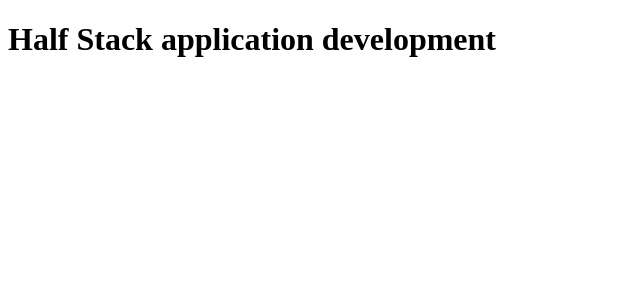
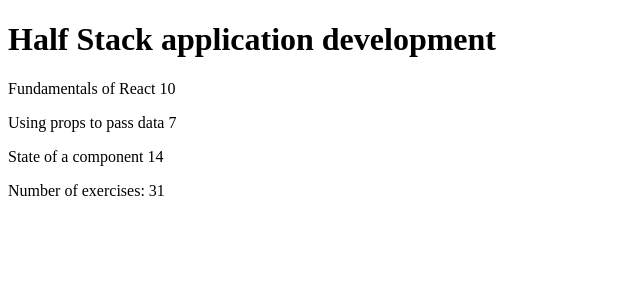
Before and after one commit to NaderBhrr/FullstackOPEN2021, a React (Create React App) app in the folder part01/ex1.1-1.2/: page / in a window 1280 px wide. Shown: the top 300 px of the page, without its empty margins (0-640 px from the left). Built offline with nearby package versions, Linux system fonts and the light colour scheme.

Commit message:
:recycle: Refactor the "Content" component to use "Part" component

```diff
--- a/part01/ex1.1-1.2/src/components/App.js
+++ b/part01/ex1.1-1.2/src/components/App.js
@@ -1,5 +1,7 @@
 import React from 'react';
 import Header from './Header/Header';
+import Content from './Content/Content';
+import Total from './Total/Total';
 
 const App = () => {
   const course = 'Half Stack application development';
@@ -13,16 +15,17 @@ const App = () => {
   return (
     <div className='App'>
       <Header courseTitle={course} />
-      {/* <p>
-        {part1} {exercises1}
-      </p>
-      <p>
-        {part2} {exercises2}
-      </p>
-      <p>
-        {part3} {exercises3}
-      </p>
-      <p>Number of exercises: {exercises1 + exercises2 + exercises3}</p> */}
+      <main>
+        <Content
+          part1={part1}
+          exercises1={exercises1}
+          part2={part2}
+          exercises2={exercises2}
+          part3={part3}
+          exercises3={exercises3}
+        />
+        <Total exercises1={10} exercises2={7} exercises3={14} />
+      </main>
     </div>
   );
 };
--- a/part01/ex1.1-1.2/src/components/Content/Content.js
+++ b/part01/ex1.1-1.2/src/components/Content/Content.js
@@ -1,9 +1,17 @@
 import React from 'react';
 
-const Content = ({ part, noOfExercises }) => (
+const Part = ({ part, noOfExercises }) => (
   <p>
     {part} {noOfExercises}
   </p>
 );
 
+const Content = (props) => (
+  <>
+    <Part part={props.part1} noOfExercises={props.exercises1} />
+    <Part part={props.part2} noOfExercises={props.exercises2} />
+    <Part part={props.part3} noOfExercises={props.exercises3} />
+  </>
+);
+
 export default Content;
```
